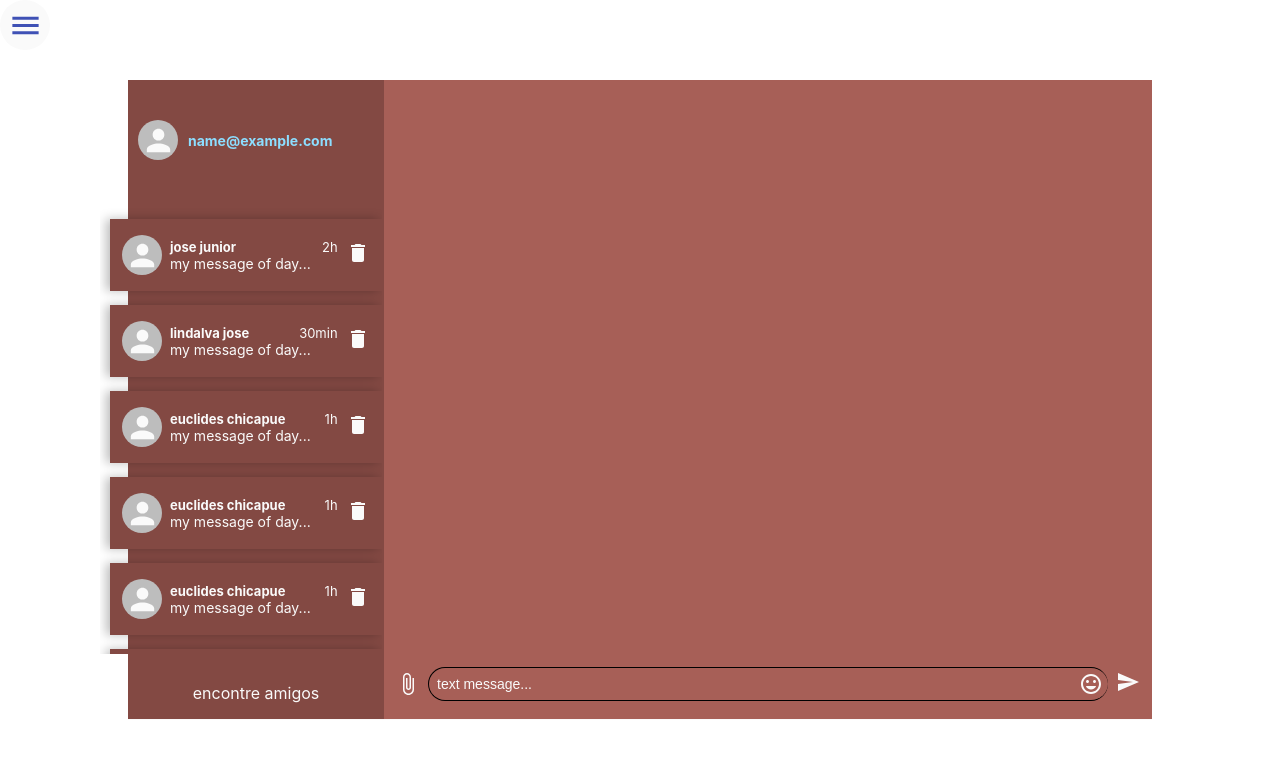
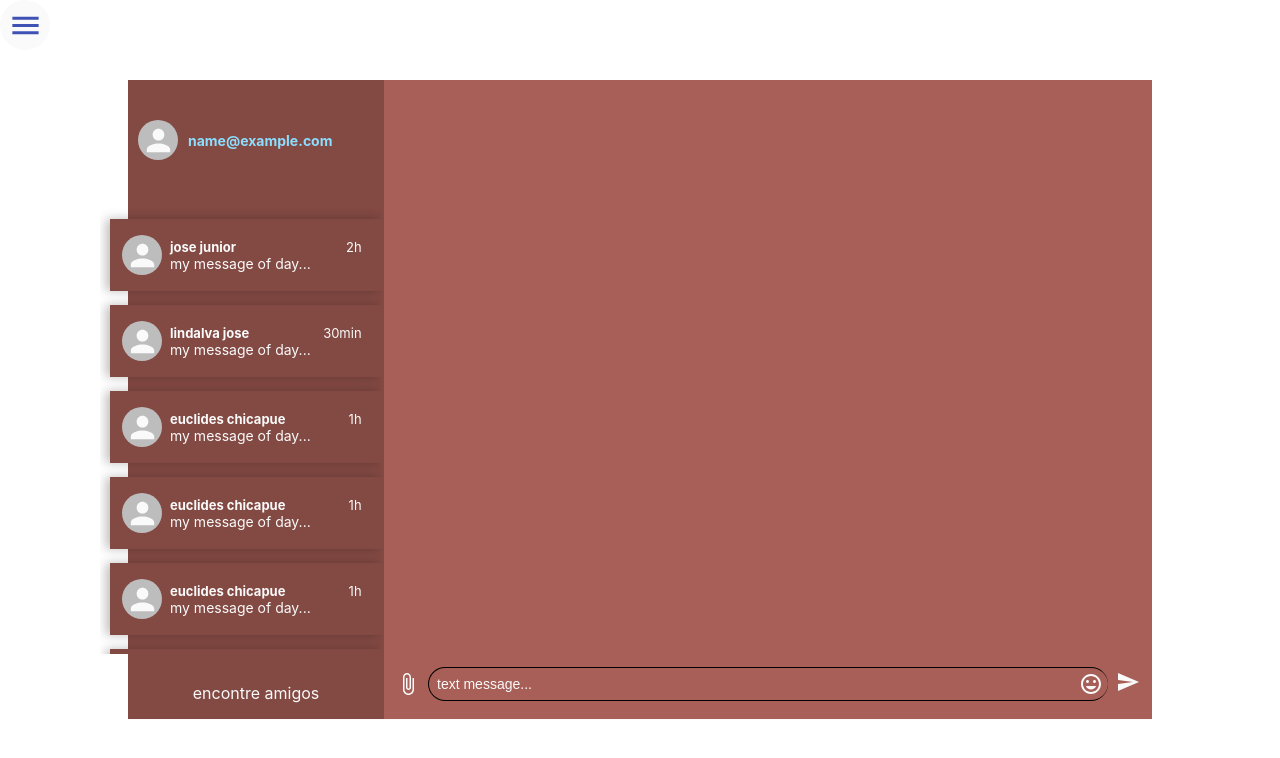
Before and after one commit to junior-isabel/webchat-reactjs, a React (Create React App) app: page / in a window 1280 px wide. Shown: the top 758 px of the page. Built offline with nearby package versions, Linux system fonts and the light colour scheme; sample sign-in values are in the browser's storage.

Commit message:
removendo icone delete de mensagens

```diff
--- a/src/components/messageUser/message-user.js
+++ b/src/components/messageUser/message-user.js
@@ -20,7 +20,7 @@ export default ({ user, handlerOpenMessage }) => {
           <p>my message of day...</p>
         </div>
       </div>
-      <footer><Delete /></footer>
+      {/*<footer><Delete /></footer> */ }
     </section>
   )
 }
```
